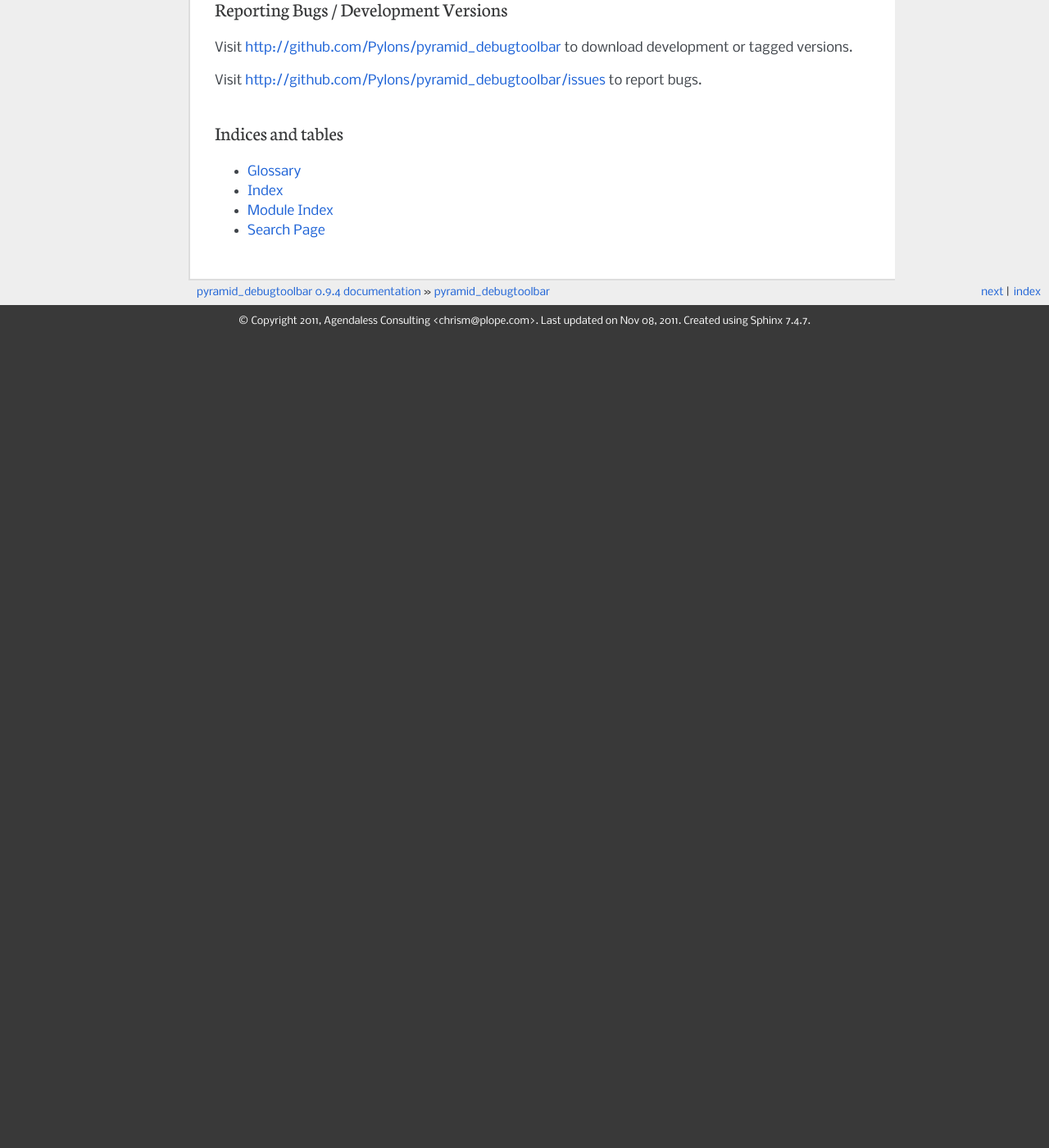
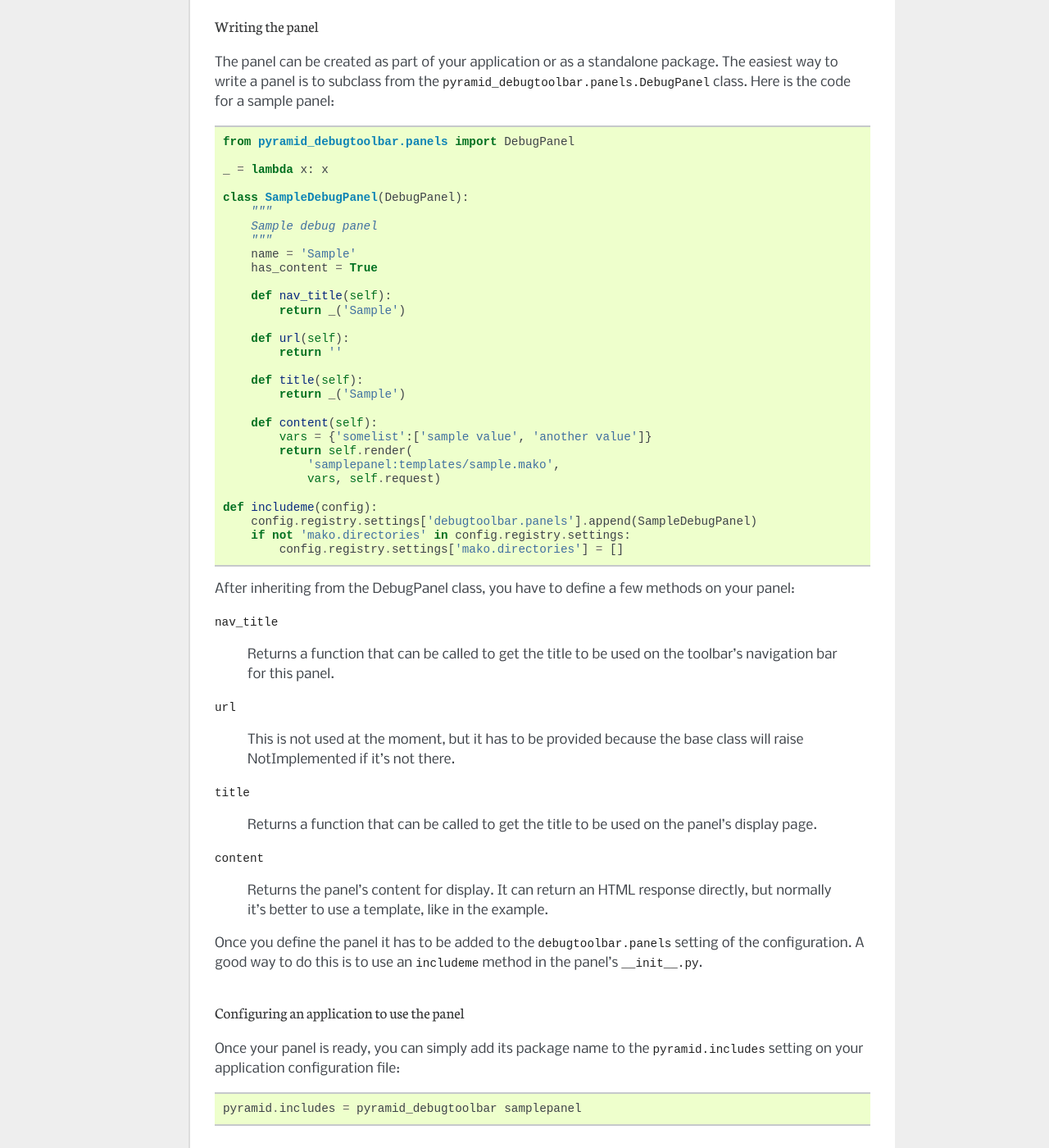
Before and after one commit to Pylons/pyramid_debugtoolbar, a Sphinx documentation site: the page built from docs/index.rst, in a window 1280 px wide and 1400 px high, scrolled down 9629 px. Shown: the whole window at 82% size. Built offline with Sphinx 7.4.7, drawn with Linux system fonts in a browser that asks for light colours; before the commit the page ends 10040 px from its top, so only the background shows below that; some of the changed text lies outside the part shown.

Commit message:
Add example of how to add a custom panel to the toolbar.

```diff
--- a/docs/index.rst
+++ b/docs/index.rst
@@ -236,6 +236,90 @@
 
 .. image:: redirect.png
 
+Adding custom panels
+--------------------
+
+In some cases it can be desirable to add a custom panel to the toolbar to
+display some application specific data. There are two steps for adding such a
+panel to an application: writing the panel and adding it to your application
+settings.
+
+Writing the panel
+~~~~~~~~~~~~~~~~~
+
+The panel can be created as part of your application or as a standalone
+package. The easiest way to write a panel is to subclass from the
+``pyramid_debugtoolbar.panels.DebugPanel`` class. Here is the code for a
+sample panel:
+
+.. code-block:: python
+
+    from pyramid_debugtoolbar.panels import DebugPanel
+
+    _ = lambda x: x
+
+    class SampleDebugPanel(DebugPanel):
+        """
+        Sample debug panel
+        """
+        name = 'Sample'
+        has_content = True
+
+        def nav_title(self):
+            return _('Sample')
+
+        def url(self):
+            return ''
+
+        def title(self):
+            return _('Sample')
+
+        def content(self):
+            vars = {'somelist':['sample value', 'another value']}
+            return self.render(
+                'samplepanel:templates/sample.mako',
+                vars, self.request)
+
+    def includeme(config):
+        config.registry.settings['debugtoolbar.panels'].append(SampleDebugPanel)
+        if not 'mako.directories' in config.registry.settings:
+            config.registry.settings['mako.directories'] = []
+
+After inheriting from the DebugPanel class, you have to define a few methods on
+your panel:
+
+``nav_title``
+
+    Returns a function that can be called to get the title to be used on the
+    toolbar's navigation bar for this panel.
+
+``url``
+
+    This is not used at the moment, but it has to be provided because the base
+    class will raise NotImplemented if it's not there.
+
+``title``
+
+    Returns a function that can be called to get the title to be used on the
+    panel's display page.
+
+``content``
+
+    Returns the panel's content for display. It can return an HTML response
+    directly, but normally it's better to use a template, like in the example.
+
+Once you define the panel it has to be added to the ``debugtoolbar.panels``
+setting of the configuration. A good way to do this is to use an ``includeme``
+method in the panel's ``__init__.py``.
+
+Configuring an application to use the panel
+~~~~~~~~~~~~~~~~~~~~~~~~~~~~~~~~~~~~~~~~~~~
+
+Once your panel is ready, you can simply add its package name to the
+``pyramid.includes`` setting on your application configuration file::
+
+    pyramid.includes = pyramid_debugtoolbar samplepanel
+
 More Information
 ----------------
 
```
